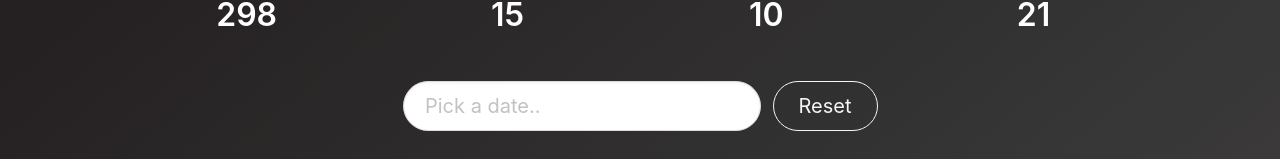
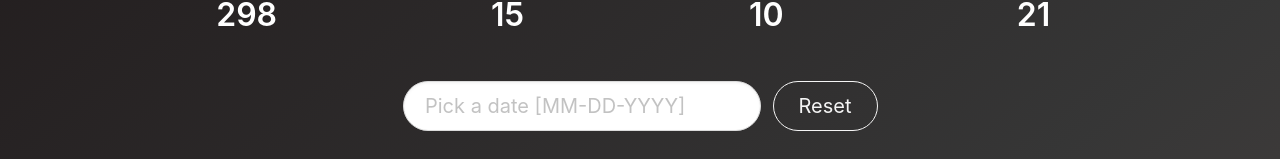
Before and after one commit to Darmun/final-countdown, a React (Create React App) app: page / in a window 1280 px wide. Shown: the part 295-454 px from the top of the page. Built offline with nearby package versions, Linux system fonts and the light colour scheme.

Commit message:
Update index.js
Updated placeholder description

```diff
--- a/src/Components/Datepicker/index.js
+++ b/src/Components/Datepicker/index.js
@@ -37,7 +37,7 @@ export default class extends React.Component {
           <input
             className="input is-medium is-rounded"
             value={date}
-            placeholder="Pick a date.."
+            placeholder="Pick a date [MM-DD-YYYY]"
             onChange={this.handleDateChange}
           />
         </p>
```
